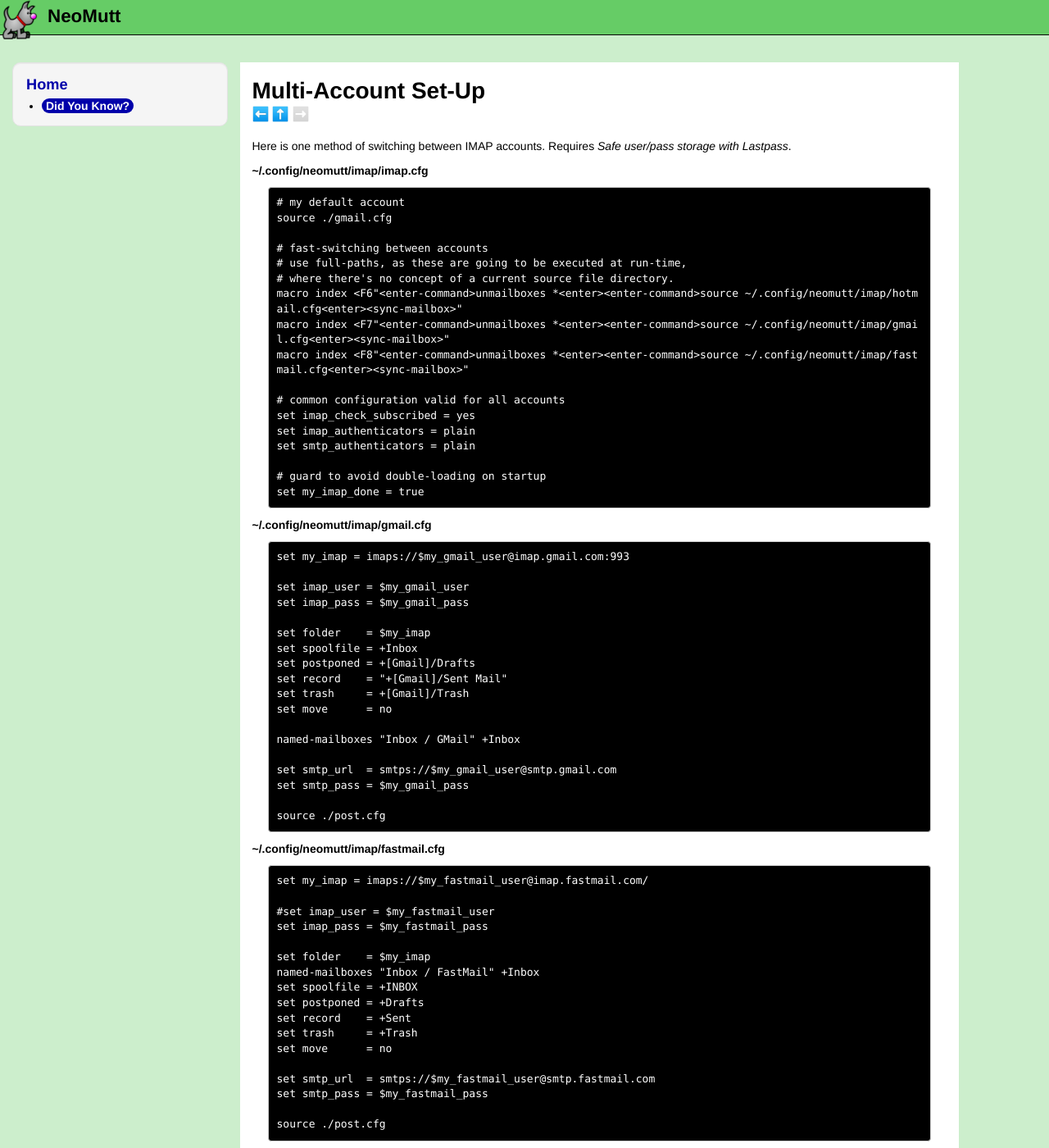
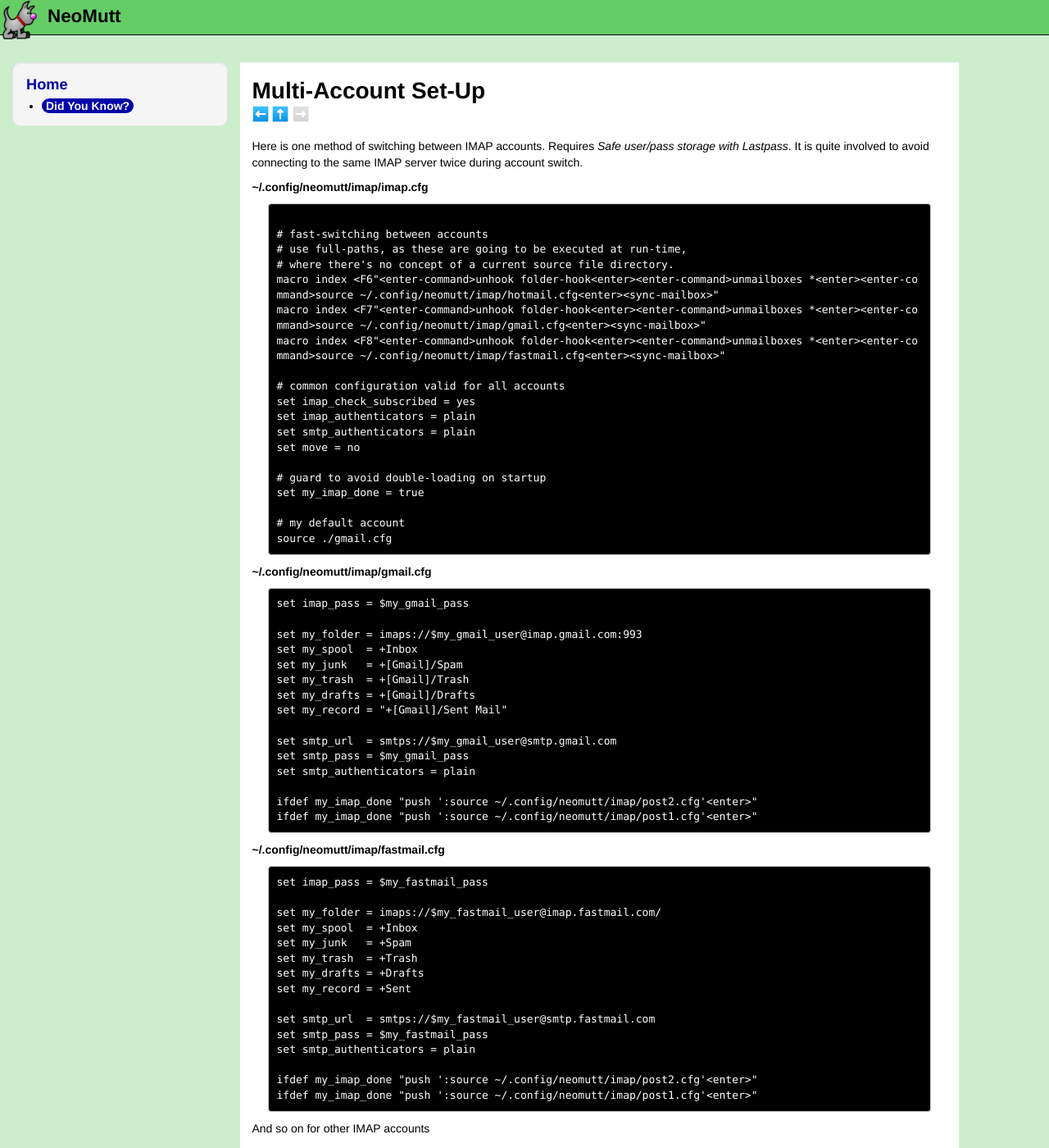
Before and after one commit to neomutt/dyk, a Jekyll site: the page built from _dyk/008.md, in a window 1280 px wide and 1400 px high. Shown: the whole window at 82% size. Built offline with Jekyll 4.4.1, drawn with Linux system fonts in a browser that asks for light colours; some of the changed text lies outside the part shown.

Commit message:
Update my multi-account setup

````diff
--- a/_dyk/008.md
+++ b/_dyk/008.md
@@ -11,82 +11,102 @@ date: 2020-10-07
 {{ page.description }}
 {% include dyk-links.html %}
 
-Here is one method of switching between IMAP accounts. Requires _Safe user/pass storage with Lastpass_.
+Here is one method of switching between IMAP accounts. Requires _Safe user/pass
+storage with Lastpass_. It is quite involved to avoid connecting to the same
+IMAP server twice during account switch.
 
 **~/.config/neomutt/imap/imap.cfg**
 
 ```
-# my default account
-source ./gmail.cfg
 
 # fast-switching between accounts
 # use full-paths, as these are going to be executed at run-time,
 # where there's no concept of a current source file directory.
-macro index <F6"<enter-command>unmailboxes *<enter><enter-command>source ~/.config/neomutt/imap/hotmail.cfg<enter><sync-mailbox>"
-macro index <F7"<enter-command>unmailboxes *<enter><enter-command>source ~/.config/neomutt/imap/gmail.cfg<enter><sync-mailbox>"
-macro index <F8"<enter-command>unmailboxes *<enter><enter-command>source ~/.config/neomutt/imap/fastmail.cfg<enter><sync-mailbox>"
+macro index <F6"<enter-command>unhook folder-hook<enter><enter-command>unmailboxes *<enter><enter-command>source ~/.config/neomutt/imap/hotmail.cfg<enter><sync-mailbox>"
+macro index <F7"<enter-command>unhook folder-hook<enter><enter-command>unmailboxes *<enter><enter-command>source ~/.config/neomutt/imap/gmail.cfg<enter><sync-mailbox>"
+macro index <F8"<enter-command>unhook folder-hook<enter><enter-command>unmailboxes *<enter><enter-command>source ~/.config/neomutt/imap/fastmail.cfg<enter><sync-mailbox>"
 
 # common configuration valid for all accounts
 set imap_check_subscribed = yes
 set imap_authenticators = plain
 set smtp_authenticators = plain
+set move = no
 
 # guard to avoid double-loading on startup
 set my_imap_done = true
+
+# my default account
+source ./gmail.cfg
 ```
 
 **~/.config/neomutt/imap/gmail.cfg**
 
 ```
-set my_imap = imaps://$my_gmail_user@imap.gmail.com:993
-
-set imap_user = $my_gmail_user
 set imap_pass = $my_gmail_pass
 
-set folder    = $my_imap
-set spoolfile = +Inbox
-set postponed = +[Gmail]/Drafts
-set record    = "+[Gmail]/Sent Mail"
-set trash     = +[Gmail]/Trash
-set move      = no
-
-named-mailboxes "Inbox / GMail" +Inbox
+set my_folder = imaps://$my_gmail_user@imap.gmail.com:993
+set my_spool  = +Inbox
+set my_junk   = +[Gmail]/Spam
+set my_trash  = +[Gmail]/Trash
+set my_drafts = +[Gmail]/Drafts
+set my_record = "+[Gmail]/Sent Mail"
 
 set smtp_url  = smtps://$my_gmail_user@smtp.gmail.com
 set smtp_pass = $my_gmail_pass
+set smtp_authenticators = plain
 
-source ./post.cfg
+ifdef my_imap_done "push ':source ~/.config/neomutt/imap/post2.cfg'<enter>"
+ifdef my_imap_done "push ':source ~/.config/neomutt/imap/post1.cfg'<enter>"
 ```
 
 **~/.config/neomutt/imap/fastmail.cfg**
 
 ```
-set my_imap = imaps://$my_fastmail_user@imap.fastmail.com/
-
-#set imap_user = $my_fastmail_user
 set imap_pass = $my_fastmail_pass
 
-set folder    = $my_imap
-named-mailboxes "Inbox / FastMail" +Inbox
-set spoolfile = +INBOX
-set postponed = +Drafts
-set record    = +Sent
-set trash     = +Trash
-set move      = no
+set my_folder = imaps://$my_fastmail_user@imap.fastmail.com/
+set my_spool  = +Inbox
+set my_junk   = +Spam
+set my_trash  = +Trash
+set my_drafts = +Drafts
+set my_record = +Sent
 
 set smtp_url  = smtps://$my_fastmail_user@smtp.fastmail.com
 set smtp_pass = $my_fastmail_pass
+set smtp_authenticators = plain
 
-source ./post.cfg
+ifdef my_imap_done "push ':source ~/.config/neomutt/imap/post2.cfg'<enter>"
+ifdef my_imap_done "push ':source ~/.config/neomutt/imap/post1.cfg'<enter>"
 ```
 
 And so on for other IMAP accounts
 
-**~/.config/neomutt/imap/post.cfg**
+**~/.config/neomutt/imap/post1.cfg**
 
 ```
 # Open the sourced account's Inbox
-ifdef my_imap_done "push <change-folder>$my_imap<enter>"
+push <change-folder>$my_folder<enter>
+```
+
+**~/.config/neomutt/imap/post2.cfg**
+
+```
+# Actually set NeoMutt variables
+
+set folder    = $my_folder
+set spoolfile = $my_spool
+set trash     = $my_trash
+set postponed = $my_drafts
+set record    = $my_record
+
+folder-hook . set trash = \$my_trash
+folder-hook "$my_junk" unset trash
+folder-hook "$my_trash" unset trash
+
+macro index,pager gj <change-folder>$my_junk<enter>
+macro index,pager gt <change-folder>$my_trash<enter>
+macro browser gj <exit><change-folder>$my_junk<enter>
+macro browser gt <exit><change-folder>$my_trash<enter>
 ```
 
 Credit: [Pietro Cerutti](https://github.com/gahr)
````
